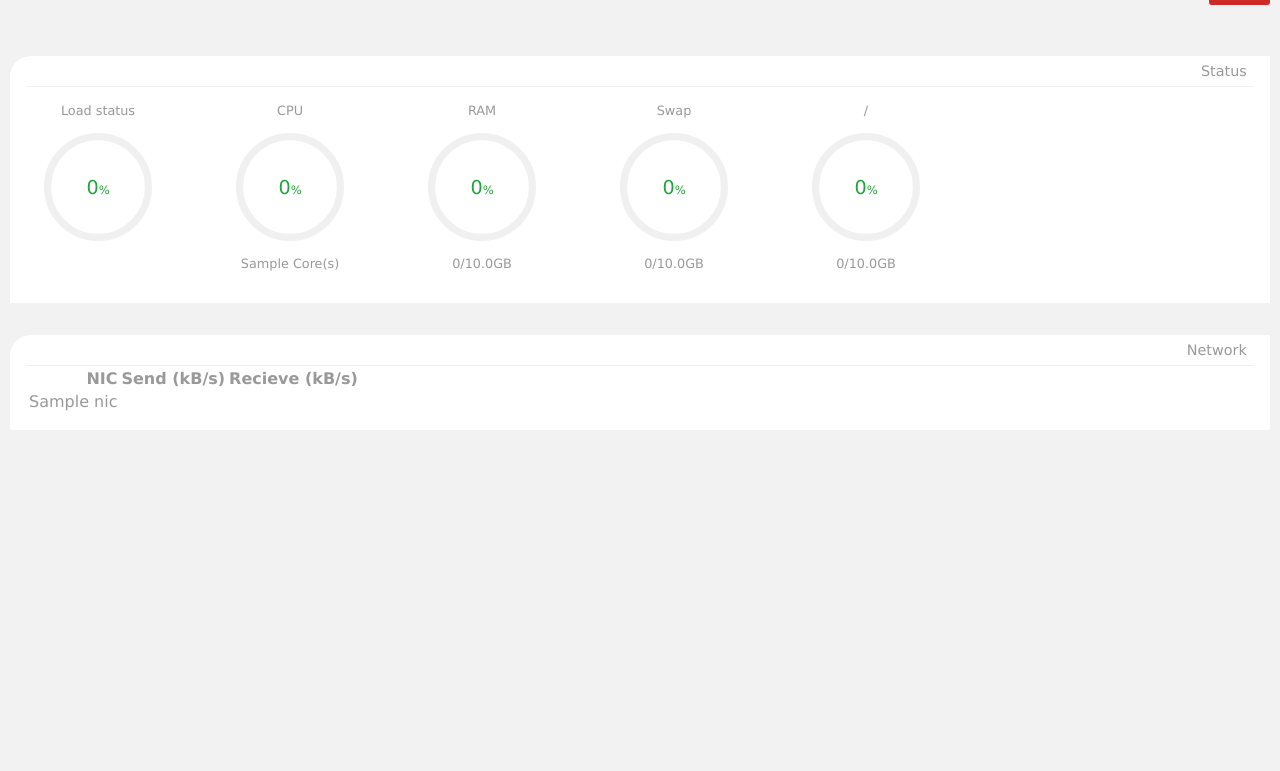
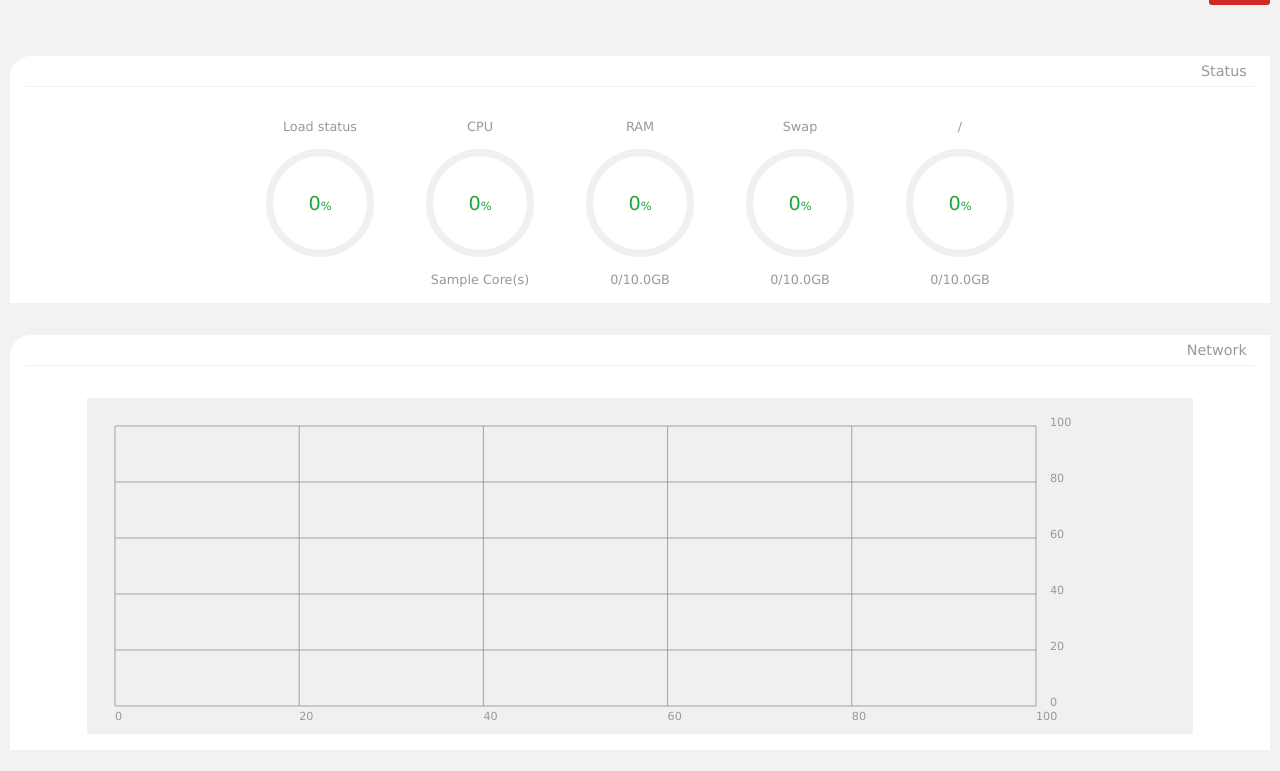
Before and after one commit to studentenherz/SPeek, a Flask app: template speek/templates/dashboard.html in a window 1280 px wide. Shown: the part 29-800 px from the top of the page. Run offline with Flask 2, Linux system fonts and the light colour scheme; the template is opened without the code that fills it: most values are stand-ins (such as "Sample title", 1, 10 or a date in 2020); parts of the project's set-up code (start-up, migrations or seed data) failed here and were passed over; some libraries are stand-ins or nearby versions.

Commit message:
plot grid and lables

```diff
--- a/speek/static/css/gauge.css
+++ b/speek/static/css/gauge.css
@@ -7,7 +7,6 @@
 .gauge-card{
 	text-align: center;
 	width: fit-content;
-	padding: 1em;
 	font-family: Verdana, Geneva, Tahoma, sans-serif;
 }
 
--- a/speek/static/css/master.css
+++ b/speek/static/css/master.css
@@ -83,10 +83,13 @@ header a{
 	border-radius: 1.3em 0 0 0;
 	padding: 1em;
 	padding-top: 0;
-	text-align: right;
+	display: flex;
+	flex-direction: column;
+	gap: 2em;
 }
 
 .panel-label{
+	text-align: right;
 	border-bottom: solid var(--soft-color) 1px;
 	font-size: 0.9em;
 	padding: 0.5em;
@@ -97,4 +100,5 @@ header a{
 	flex-wrap: wrap;
 	flex-direction: row;
 	gap: 3em;
+	justify-content: center;
 }
--- /dev/null
+++ b/speek/static/css/plot.css
@@ -0,0 +1,15 @@
+#plot {
+	width: 90%;
+	height: 21em;
+	background-color: var(--soft-color);
+}
+
+#plot g.grid {
+	stroke-width: 0.02em;
+	stroke: var(--font-color);
+}
+
+#plot g.label {
+	fill: var(--font-color);
+	font-size: 4px;
+}
--- a/speek/static/js/main.js
+++ b/speek/static/js/main.js
@@ -1,6 +1,10 @@
 window.onload = () => {
 	main();
+	// socket();
+	plot('plot')
+};
 
+socket = () => {
 	let socket = io('/socket');
 	socket.on('connect', () => {
 		socket.emit('ready')
@@ -22,7 +26,7 @@ window.onload = () => {
 			});
 		}
 	});
-};
+}
 
 main = () => {
 
--- /dev/null
+++ b/speek/static/js/plot.js
@@ -0,0 +1,42 @@
+plot = (id) => {
+	const svg = document.getElementById(id);
+	width = svg.getBoundingClientRect().width
+	height = svg.getBoundingClientRect().height
+	let hscale = width / height;
+
+	const xGrid = svg.querySelector('#xGrid');
+	const yGrid = svg.querySelector('#yGrid');
+
+	const xLabel = svg.querySelector('#xLabel');
+	const yLabel = svg.querySelector('#yLabel');
+
+	for (let y = 0; y <= 100; y += 20) {
+		let line = document.createElementNS('http://www.w3.org/2000/svg', 'line');
+		line.setAttribute('x1', 0);
+		line.setAttribute('x2', hscale * 100);
+		line.setAttribute('y1', y);
+		line.setAttribute('y2', y);
+		yGrid.appendChild(line);
+
+		let label = document.createElementNS('http://www.w3.org/2000/svg', 'text');
+		label.textContent = y;
+		label.setAttribute('x', hscale * 100 + 5);
+		label.setAttribute('y', (100 - y));
+		yLabel.appendChild(label);
+	}
+
+	for (let x = 0; x <= 100; x += 20) {
+		let l = document.createElementNS('http://www.w3.org/2000/svg', 'line');
+		l.setAttribute('x1', x * hscale);
+		l.setAttribute('x2', x * hscale);
+		l.setAttribute('y1', 0);
+		l.setAttribute('y2', 100);
+		xGrid.appendChild(l);
+
+		let label = document.createElementNS('http://www.w3.org/2000/svg', 'text');
+		label.textContent = x;
+		label.setAttribute('x', x * hscale);
+		label.setAttribute('y', 105);
+		xLabel.appendChild(label);
+	}
+};
--- a/speek/templates/dashboard.html
+++ b/speek/templates/dashboard.html
@@ -10,6 +10,7 @@
 	<!-- <link rel="alternate icon" href="/static/img/logo-32x32.png"> -->
 	<link rel="stylesheet" href="/static/css/master.css">
 	<link rel="stylesheet" href="/static/css/gauge.css">
+	<link rel="stylesheet" href="/static/css/plot.css">
 	<link rel="stylesheet" href="/static/css/fontello.css">
 	<link rel="stylesheet" href="/static/css/fontello.css">
 	<script src="https://cdn.socket.io/4.4.1/socket.io.min.js"
@@ -17,6 +18,7 @@
 		crossorigin="anonymous"></script>
 	<script src="/static/js/main.js"></script>
 	<script src="/static/js/gauge.js"></script>
+	<script src="/static/js/plot.js"></script>
 </head>
 
 <body>
@@ -114,7 +116,8 @@
 
 	<div id="network" class="panel">
 		<div class="panel-label">Network</div>
-		<table>
+		<div class="panel-body">
+			<!-- <table>
 			<tr>
 				<th> NIC </th>
 				<th> Send (kB/s)</th>
@@ -127,7 +130,17 @@
 				<td id="recv-{{ nic }}"></td>
 			</tr>
 			{% endfor %}
-		</table>
+		</table> -->
+
+
+			<svg id="plot" preserveAspectRatio="xMinYMin meet" viewBox="-10 -10 120 120" xmlns="http://www.w3.org/2000/svg">
+				<g class="grid y-grid" id="yGrid"></g>
+				<g class="grid x-grid" id="xGrid"></g>
+				<g class="label y-label" id="yLabel"></g>
+				<g class="label x-label" id="xLabel"></g>
+			</svg>
+
+		</div>
 	</div>
 
 </body>
```
